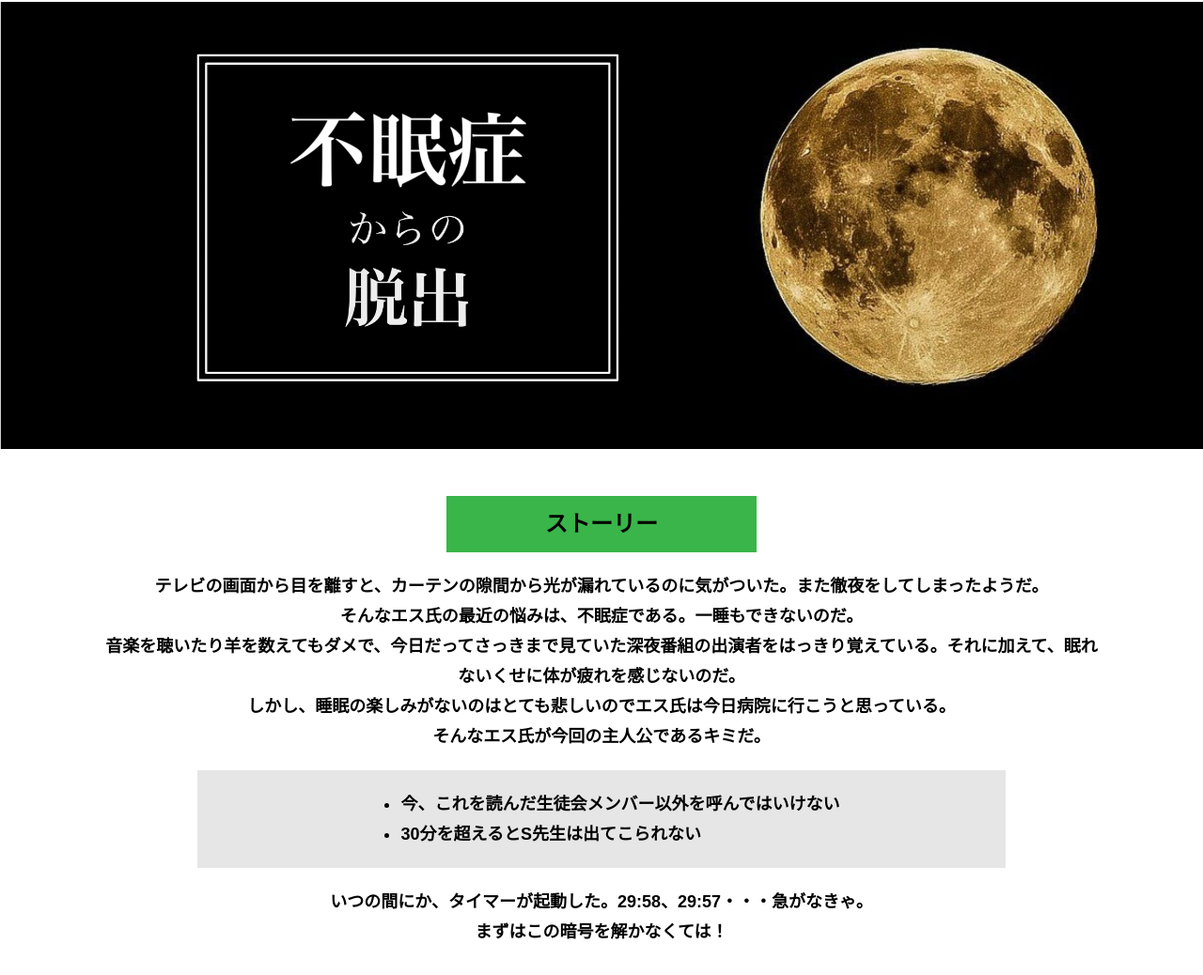
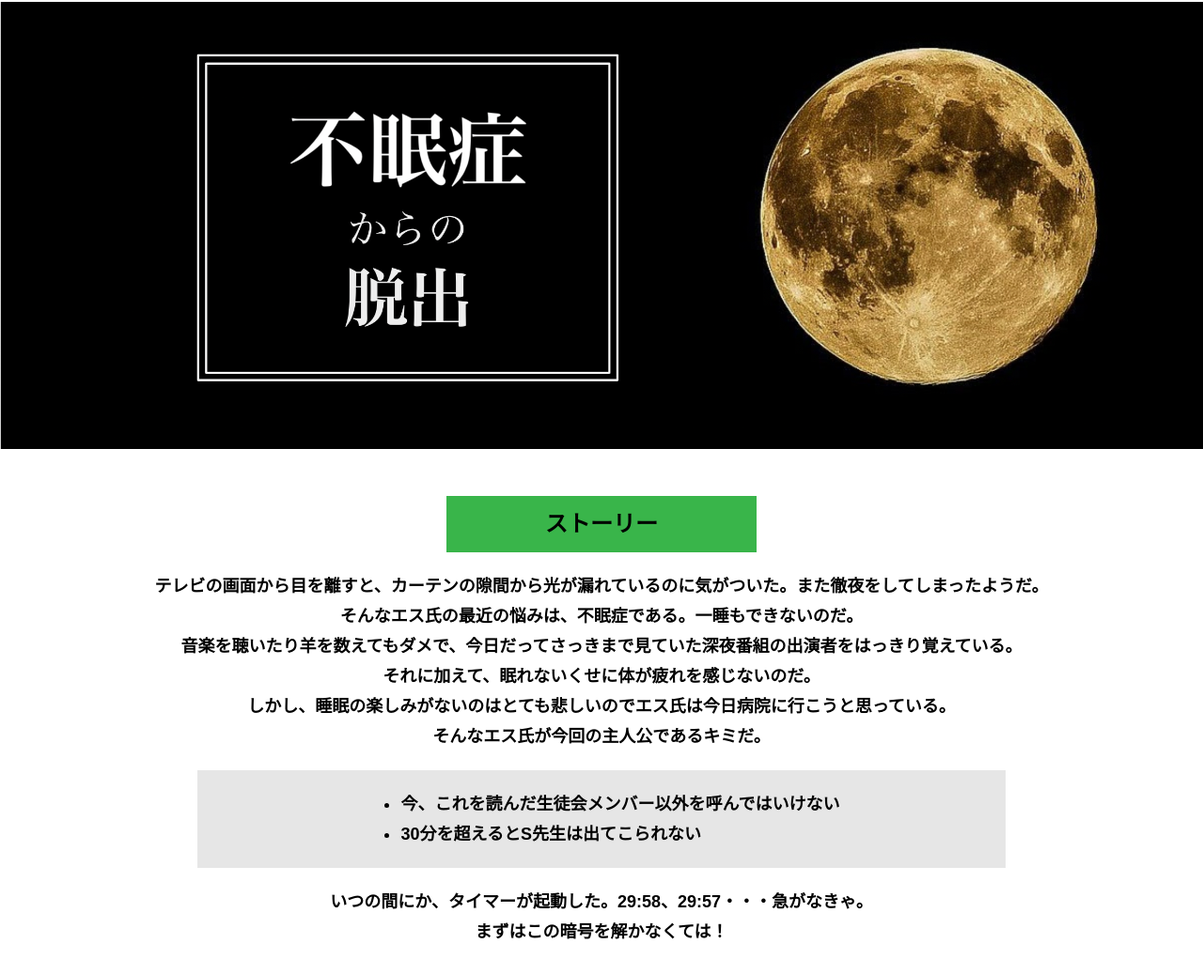
Before and after one commit to tsubakikajitani/alfa-online-kajitani, a plain HTML site: page index.html in a window 1280 px wide. Shown: the part 58-1096 px from the top of the page at 94% size. Drawn offline with Linux system fonts and the light colour scheme.

Commit message:
Update index.html

```diff
--- a/index.html
+++ b/index.html
@@ -32,7 +32,8 @@
           <p class="text-center">
             テレビの画面から目を離すと、カーテンの隙間から光が漏れているのに気がついた。また徹夜をしてしまったようだ。<br>
             そんなエス氏の最近の悩みは、不眠症である。一睡もできないのだ。<br>
-            音楽を聴いたり羊を数えてもダメで、今日だってさっきまで見ていた深夜番組の出演者をはっきり覚えている。それに加えて、眠れないくせに体が疲れを感じないのだ。<br>
+            音楽を聴いたり羊を数えてもダメで、今日だってさっきまで見ていた深夜番組の出演者をはっきり覚えている。<br>
+            それに加えて、眠れないくせに体が疲れを感じないのだ。<br>
             しかし、睡眠の楽しみがないのはとても悲しいのでエス氏は今日病院に行こうと思っている。<br>
             そんなエス氏が今回の主人公であるキミだ。<br>
            </p>
```
